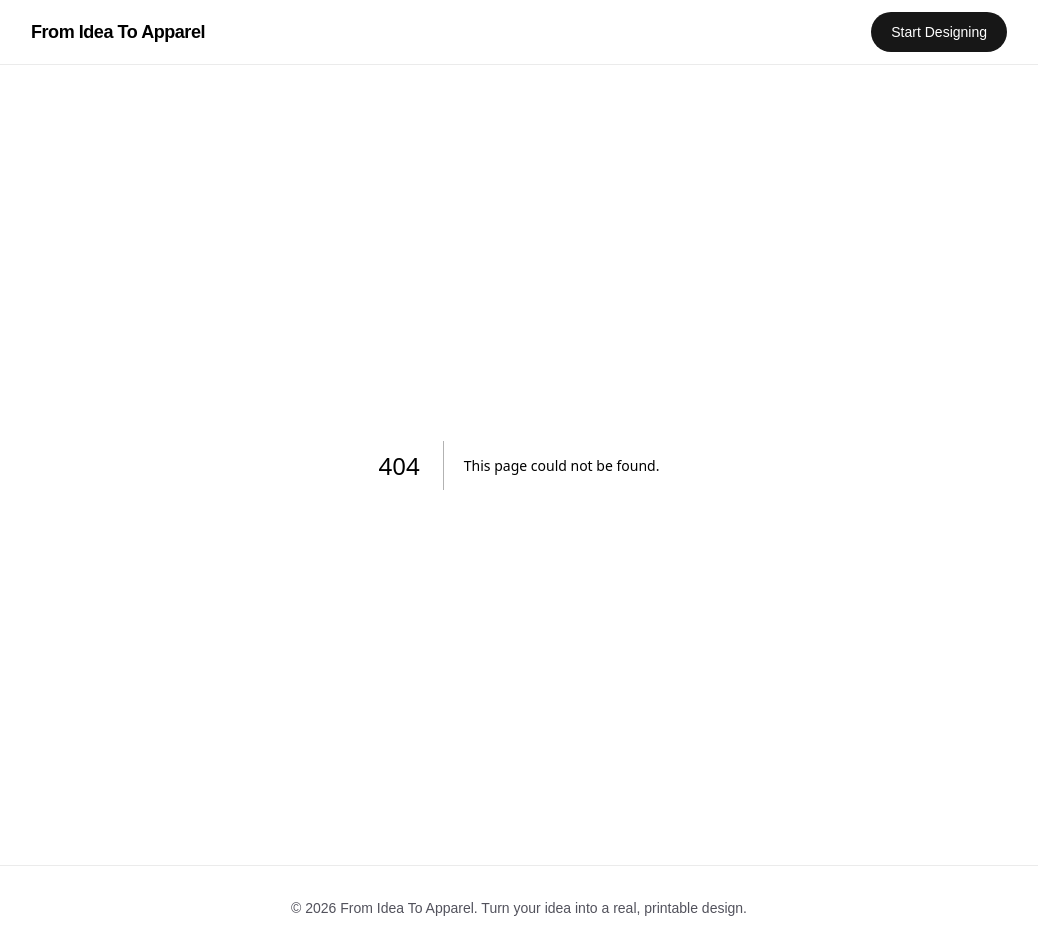
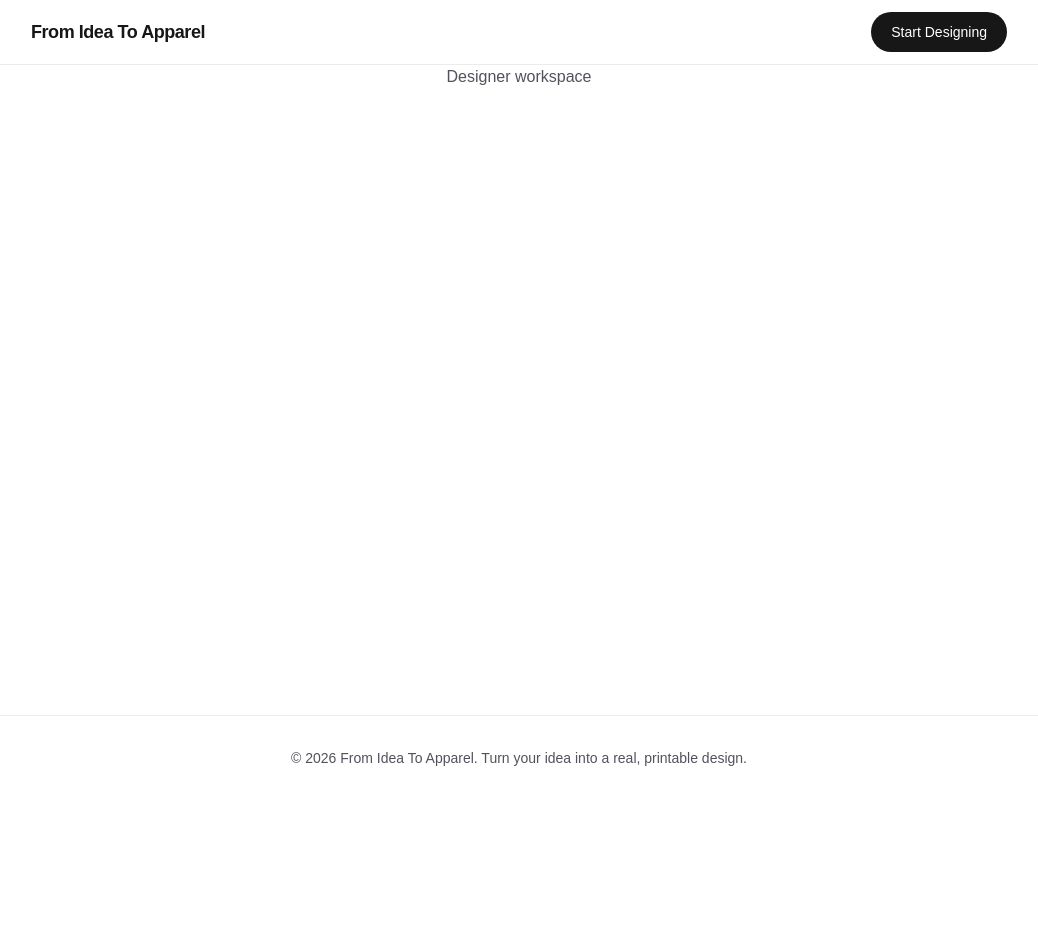
Before and after one commit to aliokhovat82-tech/tshirt-ideatoproduct, a Next.js app: page /designer in a window 1280 px wide. Before the commit this address had no page. Shown: the whole page, without its empty margins (121-1159 px from the left). After the commit the page ends 800 px from the top, so only its background shows below. Built offline with nearby package versions, Linux system fonts and the light colour scheme.

Commit message:
Create Designer page
Task 12 of Phase 3: adds /designer route (previously 404'd from the
Start Designing links). Content is a placeholder until Task 13 builds
out the real layout.

```diff
--- /dev/null
+++ b/app/designer/page.tsx
@@ -0,0 +1,7 @@
+export default function DesignerPage() {
+  return (
+    <div className="flex flex-1 items-center justify-center">
+      <p className="text-zinc-600 dark:text-zinc-400">Designer workspace</p>
+    </div>
+  );
+}
```
